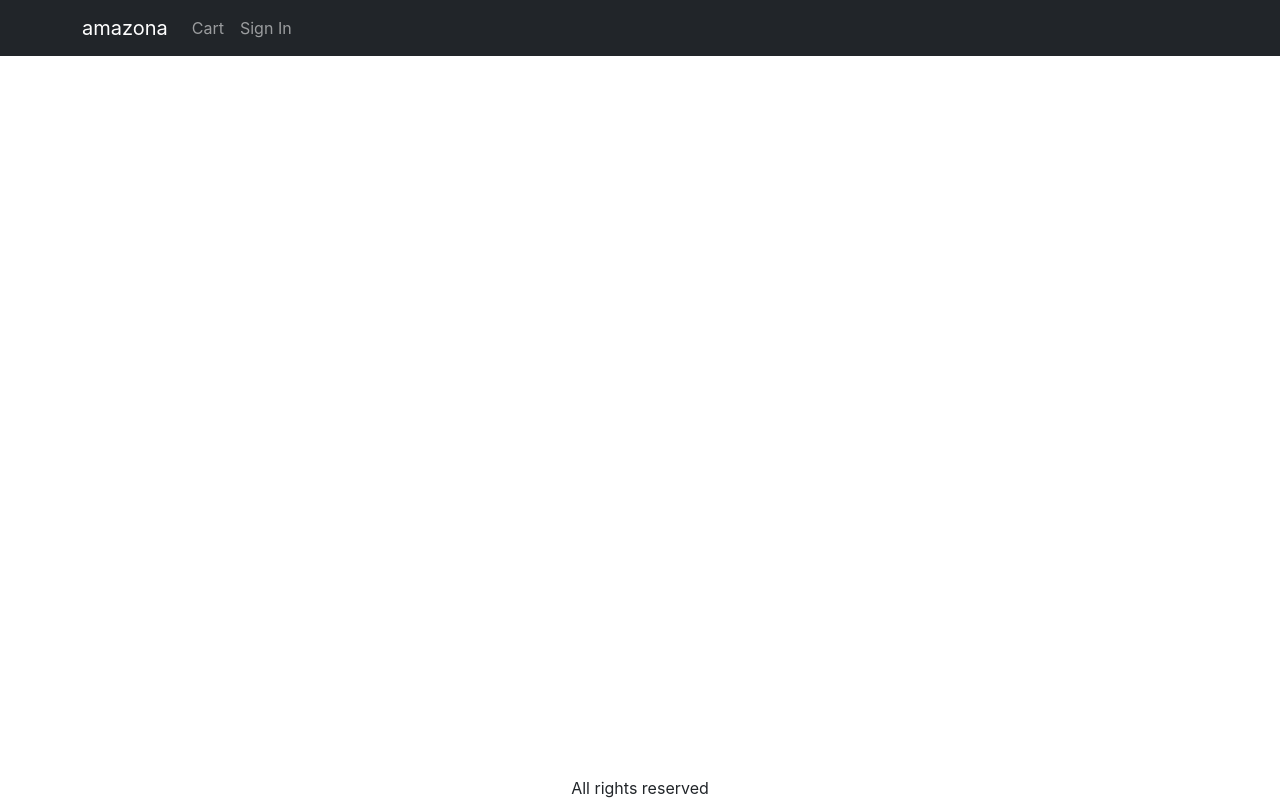
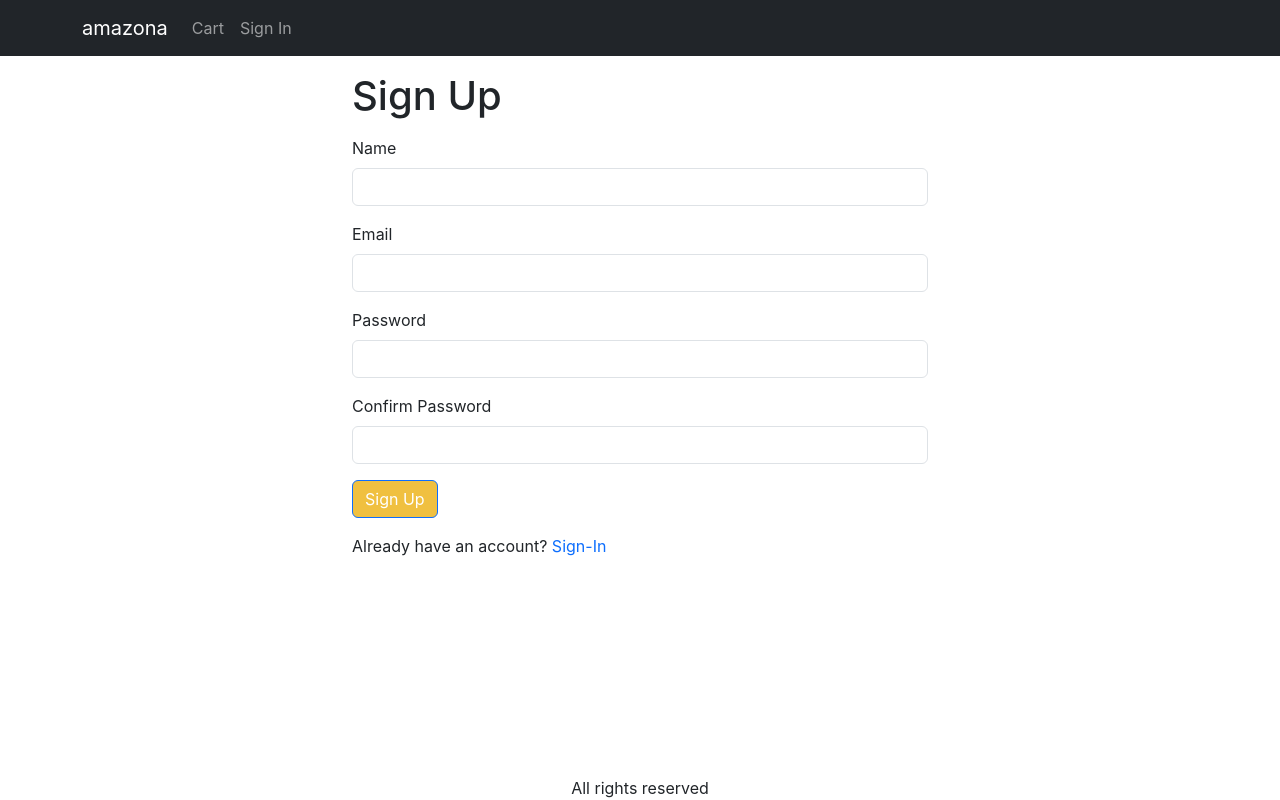
Before and after one commit to cantfindid24/Amazon-project-6, a React (Create React App) app in the folder frontend/: page /signup in a window 1280 px wide. Built offline with nearby package versions, Linux system fonts and the light colour scheme.

Commit message:
25 create signup screen and signup api in backened to create new user model , save it and return the token along with user info to frontened.

```diff
--- a/frontend/src/App.js
+++ b/frontend/src/App.js
@@ -14,6 +14,7 @@
 import CartScreen from './screens/CartScreen';
 import SigninScreen from './screens/SigninScreen';
 import ShippingAddressScreen from './screens/ShippingAddressScreen';
+import SignupScreen from './screens/SignupScreen';
 
 function App() {
   const { state, dispatch: ctxDispatch } = useContext(Store);
@@ -76,6 +77,7 @@
               <Route path="/product/:_id" element={<ProductScreen />}></Route>
               <Route path="/cart" element={<CartScreen />} />
               <Route path="/signin" element={<SigninScreen />} />
+              <Route path="/signup" element={<SignupScreen />} />
               <Route path="/shipping" element={<ShippingAddressScreen />} />
               <Route path="/" element={<HomeScreen />} />
             </Routes>
--- /dev/null
+++ b/frontend/src/screens/SignupScreen.js
@@ -0,0 +1,107 @@
+import React, { useContext, useEffect, useState } from 'react';
+import Axios from 'axios';
+
+import Button from 'react-bootstrap/Button';
+import { Helmet } from 'react-helmet-async';
+import { Link, useLocation, useNavigate } from 'react-router-dom';
+import Form from 'react-bootstrap/Form';
+import Container from 'react-bootstrap/Container';
+import { Store } from './../context/Store';
+import { toast } from 'react-toastify';
+import { getError } from '../utils';
+
+const SignupScreen = () => {
+  const navigate = useNavigate();
+  const { search } = useLocation();
+  const redirectInUrl = new URLSearchParams(search).get('redirect');
+  const redirect = redirectInUrl ? redirectInUrl : '/';
+
+  const [name, setName] = useState('');
+  const [email, setEmail] = useState('');
+  const [password, setPassword] = useState('');
+  const [confirmPassword, setConfirmPassword] = useState('');
+
+  const { state, dispatch: ctxDispatch } = useContext(Store);
+  const { userInfo } = state;
+
+  const submitHandler = async (e) => {
+    e.preventDefault();
+    if (password !== confirmPassword) {
+      toast.error('Passwords do not match');
+      return;
+    }
+    try {
+      const { data } = await Axios.post('/api/users/signup', {
+        name,
+        email,
+        password,
+      });
+      ctxDispatch({ type: 'USER_SIGNIN', payload: data });
+      // console.log(data);
+      localStorage.setItem('userInfo', JSON.stringify(data));
+      navigate(redirect || '/');
+    } catch (err) {
+      toast.error(getError(err));
+      // toast.error('Invalid email or password');
+      // alert('Invalid email or password');
+    }
+  };
+
+  useEffect(() => {
+    if (userInfo) {
+      navigate(redirect);
+    }
+  }, [navigate, redirect, userInfo]);
+
+  return (
+    <Container className="small-container">
+      <Helmet>
+        <title>Sign Up</title>
+      </Helmet>
+      <h1 className="my-3">Sign Up</h1>
+      <Form onSubmit={submitHandler}>
+        <Form.Group className="mb-3" controlId="name">
+          <Form.Label>Name</Form.Label>
+          <Form.Control
+            type="name"
+            required
+            onChange={(e) => setName(e.target.value)}
+          />
+        </Form.Group>
+        <Form.Group className="mb-3" controlId="email">
+          <Form.Label>Email</Form.Label>
+          <Form.Control
+            type="email"
+            required
+            onChange={(e) => setEmail(e.target.value)}
+          />
+        </Form.Group>
+        <Form.Group className="mb-3" controlId="password">
+          <Form.Label>Password</Form.Label>
+          <Form.Control
+            type="password"
+            required
+            onChange={(e) => setPassword(e.target.value)}
+          />
+        </Form.Group>
+        <Form.Group className="mb-3" controlId="confirmPassword">
+          <Form.Label>Confirm Password</Form.Label>
+          <Form.Control
+            type="password"
+            required
+            onChange={(e) => setConfirmPassword(e.target.value)}
+          />
+        </Form.Group>
+        <div className="mb-3">
+          <Button type="submit">Sign Up</Button>
+        </div>
+        <div className="mb-3">
+          Already have an account?{' '}
+          <Link to={'/signin?redirect=${redirect}'}>Sign-In</Link>
+        </div>
+      </Form>
+    </Container>
+  );
+};
+
+export default SignupScreen;
```
Also changed, not shown: 1 other file (tests, documents, lock files or other folders).
